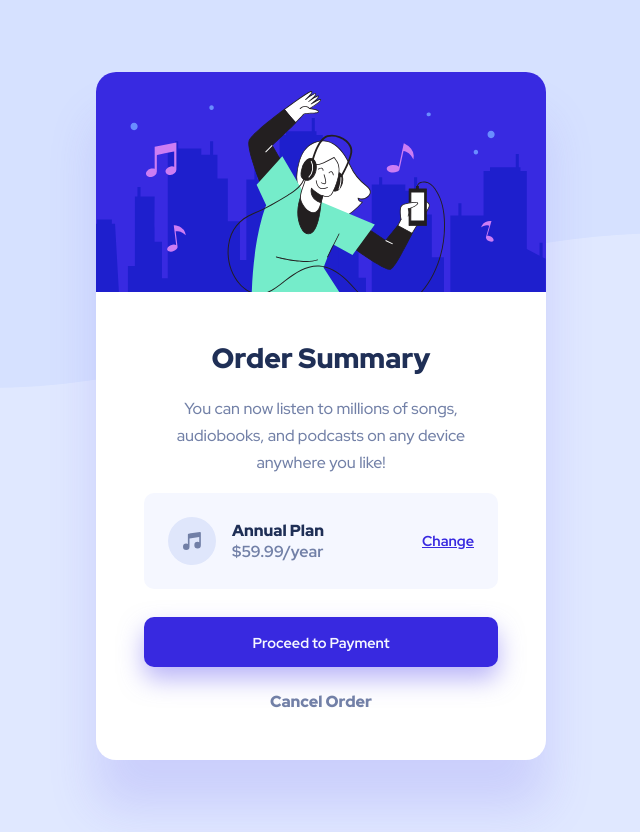
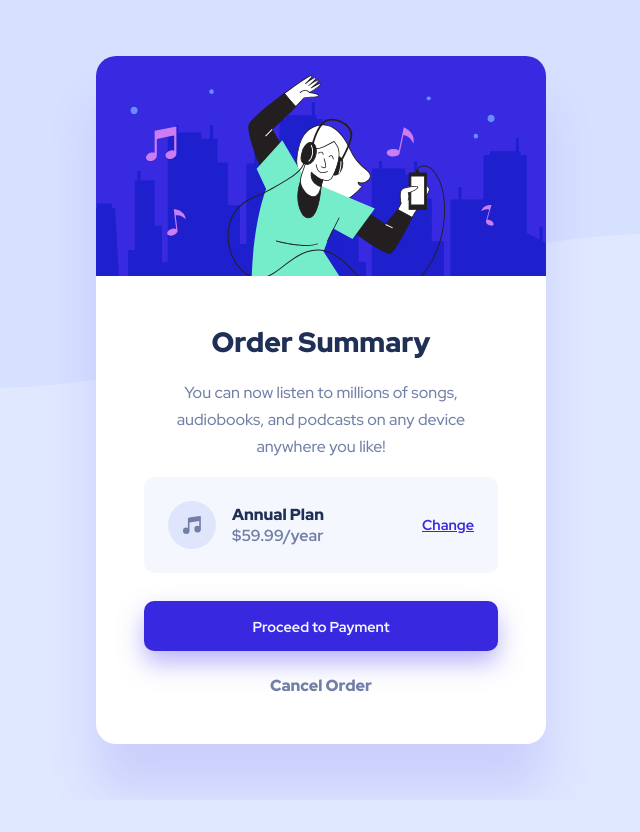
Before and after one commit to ArthurPog/order-summary-component, a plain HTML site: page index.html in a window 1280 px wide. Shown: the whole page, without its empty margins (319-959 px from the left). After the commit the page ends 800 px from the top, so only its background shows below. Drawn offline with Linux system fonts and the light colour scheme.

Commit message:
Update index.html

```diff
--- a/index.html
+++ b/index.html
@@ -49,7 +49,7 @@
       correctly even on short viewports.
       */
 
-      margin: 1em;
+      margin: 0;
       padding: 0;
       min-height: 100vh;
       display: flex;
@@ -57,6 +57,7 @@
       justify-content: center;
     }
     main {
+      margin: 0;
       height: 100%;
       width: 100%;
       max-width: 450px;
```
